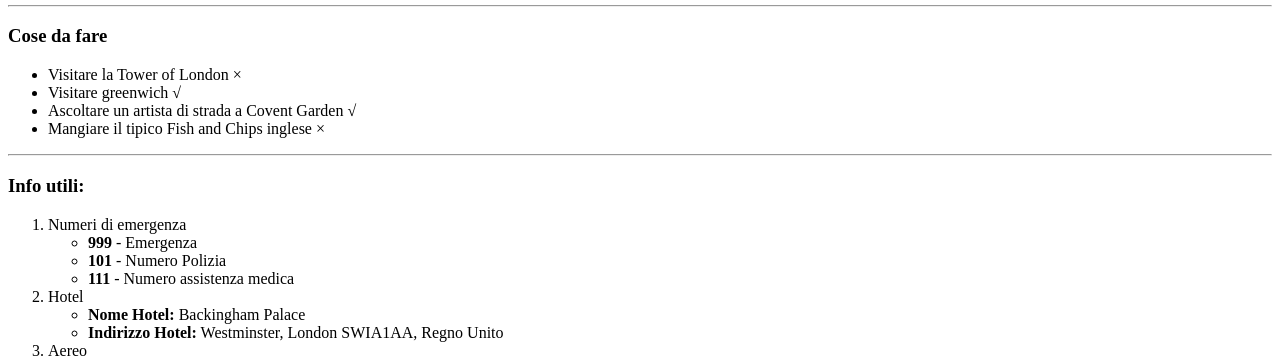
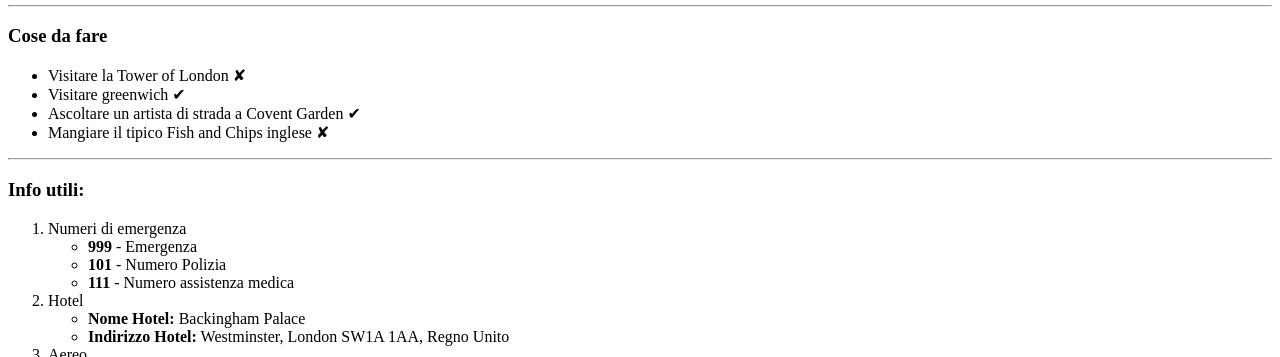
Before and after one commit to Buzz88-Dev/html-london-trip, a plain HTML site: page index.html in a window 1280 px wide. Shown: the part 876-1233 px from the top of the page. Drawn offline with Linux system fonts and the light colour scheme.

Commit message:
esercizio finito (almeno credo:))

```diff
--- a/index.html
+++ b/index.html
@@ -58,10 +58,10 @@
         <div>
             <h3>Cose da fare</h3>
             <ul>
-                <li>Visitare la Tower of London &times;</li>
-                <li>Visitare greenwich &#8730;</li>
-                <li>Ascoltare un artista di strada a Covent Garden &#8730;</li>
-                <li>Mangiare il tipico Fish and Chips inglese &times;</li>
+                <li>Visitare la Tower of London &#10008;</li>
+                <li>Visitare greenwich &#10004;</li>
+                <li>Ascoltare un artista di strada a Covent Garden &#10004;</li>
+                <li>Mangiare il tipico Fish and Chips inglese &#10008;</li>
             </ul>
         </div>
 
@@ -82,7 +82,7 @@
                     Hotel
                     <ul>
                         <li><strong>Nome Hotel:</strong> Backingham Palace</li>
-                        <li><strong>Indirizzo Hotel:</strong> Westminster, London SWIA1AA, Regno Unito</li>
+                        <li><strong>Indirizzo Hotel:</strong> Westminster, London SW1A 1AA, Regno Unito</li>
                     </ul>
                 </li>
                 <li>
```
